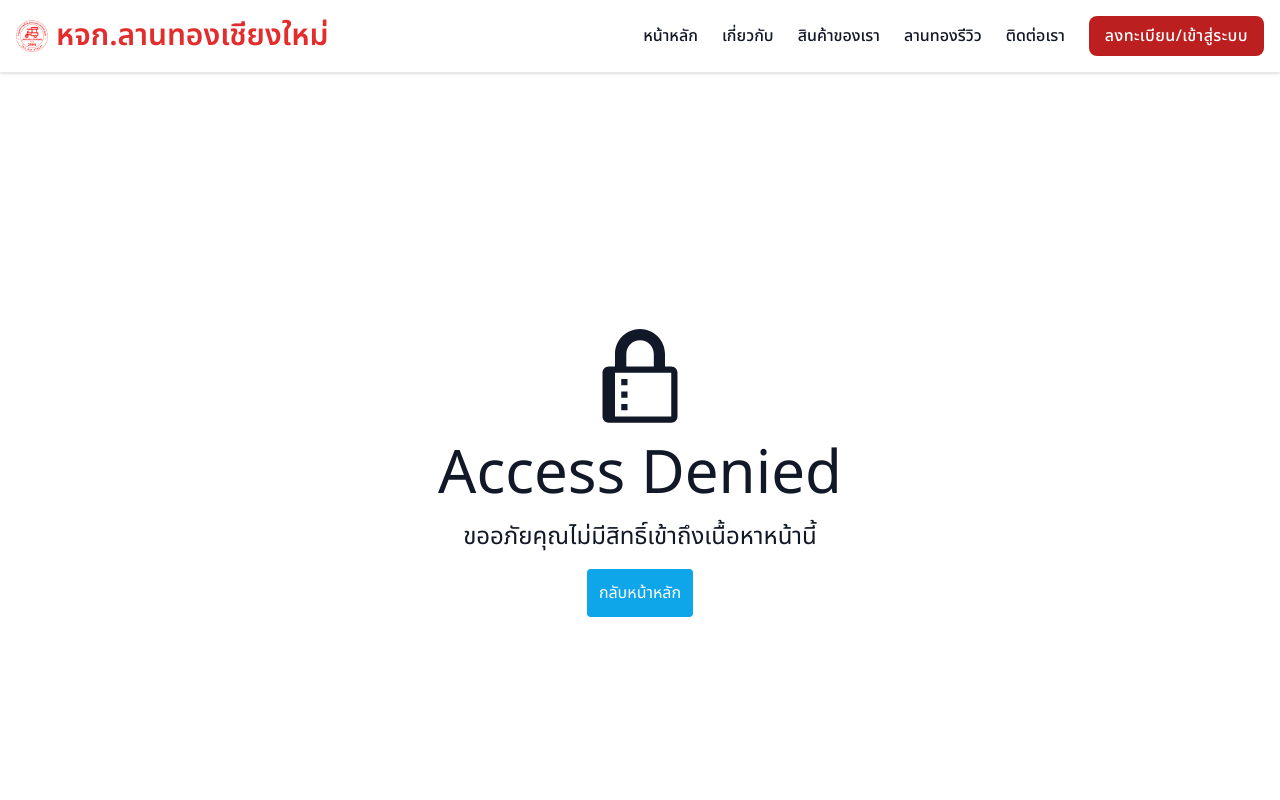
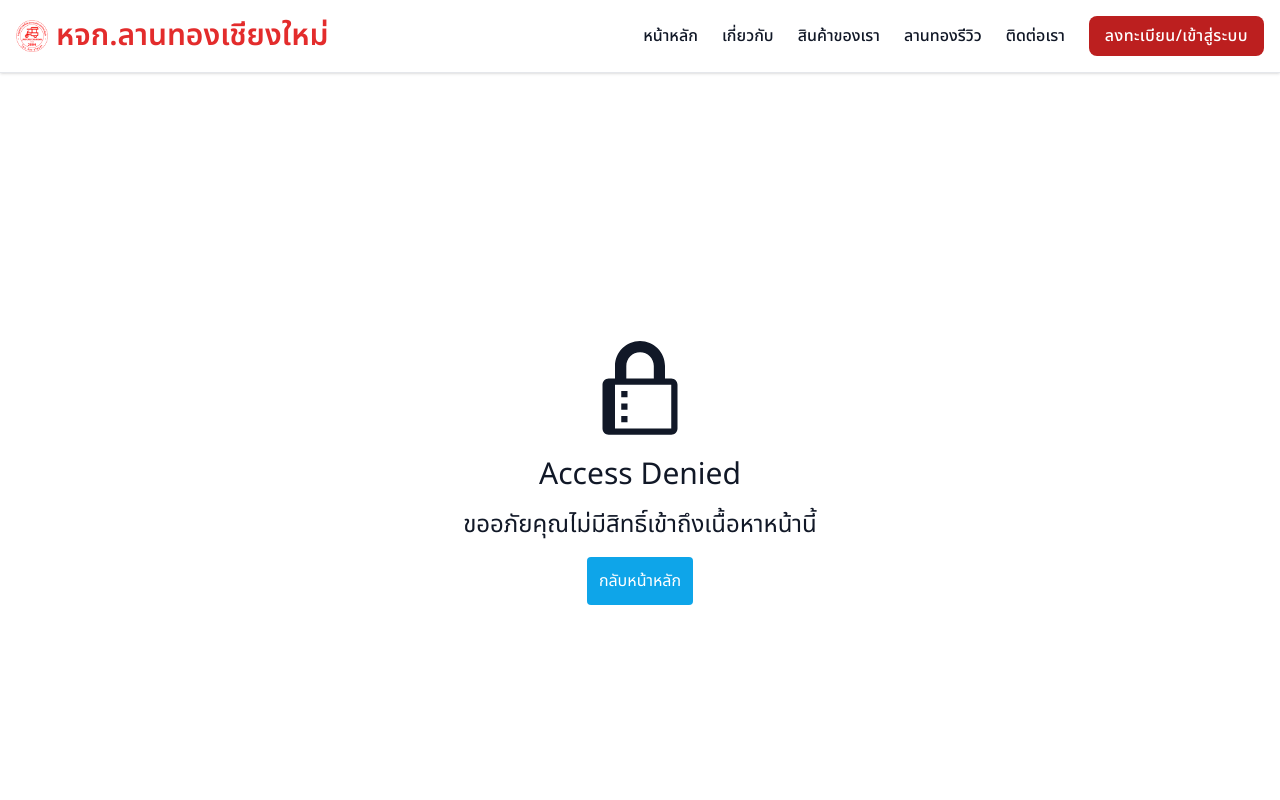
Before and after one commit to Ltwoz/lantong-website, a Next.js app in the folder client/: page /dashboard in a window 1280 px wide. Shown: the top 800 px of the page. Built offline with nearby package versions, Linux system fonts and the light colour scheme; no server answers.

Commit message:
fix font page 403.js

```diff
--- a/client/components/ui/custom-pages/403.js
+++ b/client/components/ui/custom-pages/403.js
@@ -11,7 +11,7 @@ const NoPermission = () => {
             </Head>
             <div className="flex flex-col items-center justify-center w-full h-screen gap-4">
                 <GoLock className="w-[100px] h-[100px]" />
-                <h1 className="text-6xl">Access Denied</h1>
+                <h1 className="text-3xl">Access Denied</h1>
                 <p className="text-2xl">ขออภัยคุณไม่มีสิทธิ์เข้าถึงเนื้อหาหน้านี้</p>
                 <Link href={"/"} className="bg-sky-500 p-3 rounded text-white hover:opacity-80">กลับหน้าหลัก</Link>
             </div>
```
